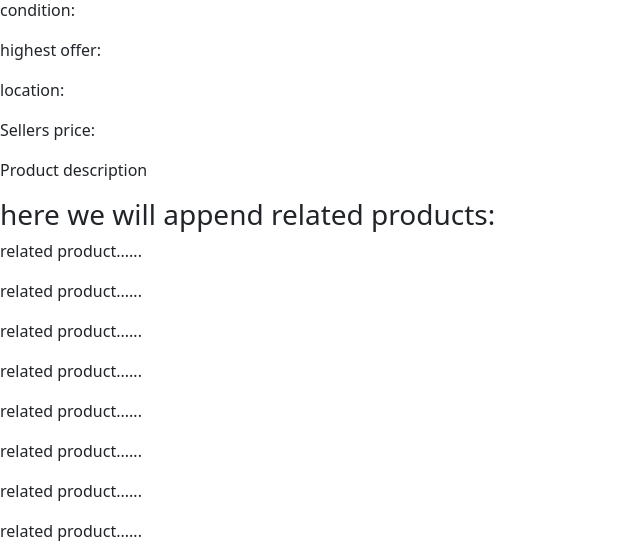
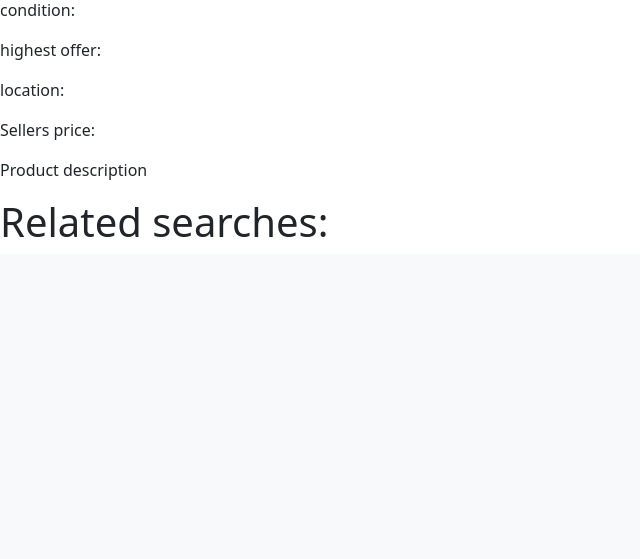
Before and after one commit to tryggvigunnars/verklegt2REPO, a Django app: template FireSale/templates/store/product/itemDetails.html in a window 1280 px wide. Shown: the part 558-1117 px from the top of the page, without its empty margins (0-640 px from the left). After the commit the page ends 795 px from the top, so only its background shows below. Run offline with Django 4.2, Linux system fonts and the light colour scheme; the template is opened without the code that fills it, so the values that code supplies are empty.

Commit message:
related search on item details added:)

```diff
--- a/FireSale/store/views.py
+++ b/FireSale/store/views.py
@@ -13,7 +13,7 @@ def browse(request):
         return render(request,'store/product/item.html', context={'item_info': item_info, 'extension': 'store/product/browsing.html'})
 
 def itemDetails(request):
-    return render(request, 'store/product/item.html', context={'item_info': item_info, 'extension': 'store/product/itemDetails.htm'})
+    return render(request, 'store/product/item.html', context={'item_info': item_info, 'extension': 'store/product/itemDetails.html'})
 
 
 def sellProduct(request):
--- a/FireSale/templates/store/product/browsing.html
+++ b/FireSale/templates/store/product/browsing.html
@@ -9,7 +9,7 @@
             <button type="submit" class="btn btn-default">Submit</button>
         </form>
         <div class="itemsHolder">
-            {% block content1 %}
+            {% block items %}
             {% endblock %}
         </div>
     </div>
--- a/FireSale/templates/store/product/item.html
+++ b/FireSale/templates/store/product/item.html
@@ -1,6 +1,6 @@
 {% extends extension %}
 
-{% block content1 %}
+{% block items %}
 {% for info in item_info %}
     <div class="item">
         <div class="itemPicture"> <img src="{{ info.img }}" alt="itemPic"></div>
--- a/FireSale/templates/store/product/itemDetails.html
+++ b/FireSale/templates/store/product/itemDetails.html
@@ -26,15 +26,9 @@
             </div>
         </div>
         <div class="relatedSearches">
-            <h3>here we will append related products: </h3>
-            <p>related product...... </p>
-            <p>related product...... </p>
-            <p>related product...... </p>
-            <p>related product...... </p>
-            <p>related product...... </p>
-            <p>related product...... </p>
-            <p>related product...... </p>
-            <p>related product...... </p>
+            <h1>Related searches: </h1>
+            {% block items %}
+            {% endblock %}
         </div>
     </body>
 {% endblock %}
```
